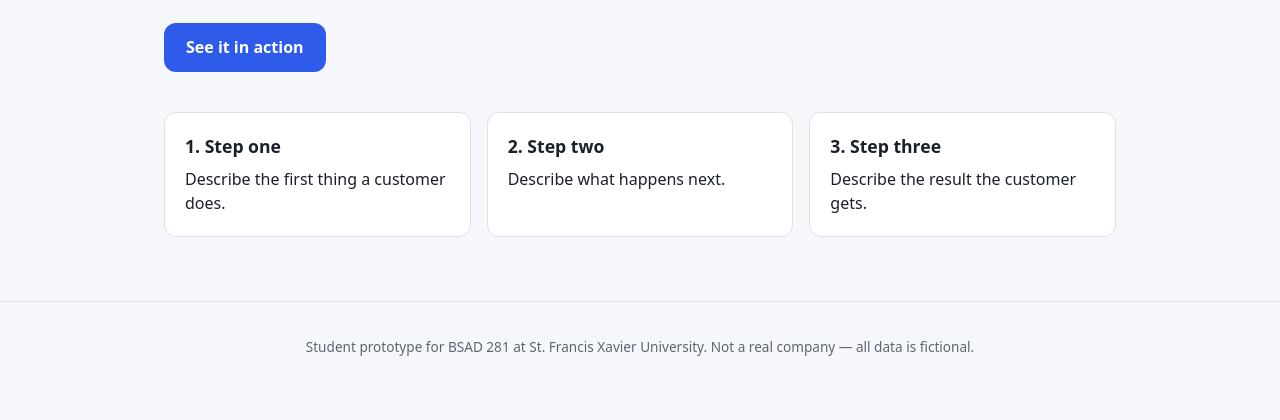
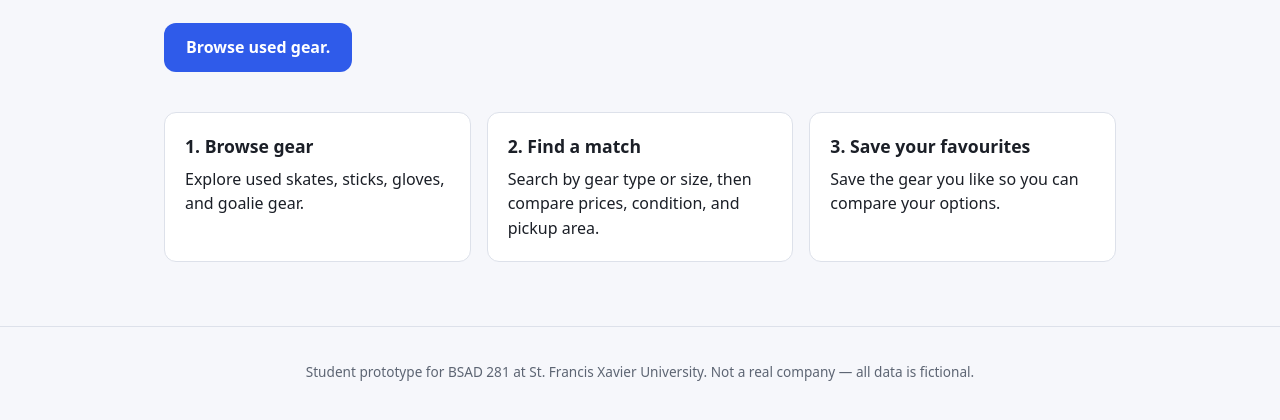
Before and after one commit to AndreRovers/hockey-gear-near-you, a plain HTML site: page index.html in a window 1280 px wide. Shown: the part 334-754 px from the top of the page. Drawn offline with Linux system fonts and the light colour scheme.

Commit message:
Update hockey gear homepage

```diff
--- a/index.html
+++ b/index.html
@@ -3,7 +3,7 @@
 <head>
   <meta charset="utf-8">
   <meta name="viewport" content="width=device-width, initial-scale=1">
-  <title>YourStartup</title>
+  <title>Hockey Gear Near You</title>
   <meta name="description" content="A student startup prototype for BSAD 281.">
   <link rel="stylesheet" href="styles.css">
 </head>
@@ -14,7 +14,7 @@
        Each link points to a "view" further down the page (#home, #explore, #about).
        ========================================================= -->
   <header class="site-header">
-    <a class="brand" href="#home" id="brand-name">YourStartup</a>
+    <a class="brand" href="#home" id="brand-name">Hockey Gear Near You</a>
     <nav aria-label="Main">
       <a href="#home">Home</a>
       <a href="#explore">Explore</a>
@@ -32,24 +32,25 @@
         <p class="eyebrow">Prototype</p>
         <h1 id="tagline">Find affoardable used hockey gear near you.</h1>
         <p class="lead" id="pitch">
-          Who is your customer, what problem do they have, and why is your
-          solution better than what they use today?
+          A local marketplace where hockey families can buy affoardable
+          used gear and sell equipment their kids have outgrown.
+
         </p>
-        <a class="button" href="#explore">See it in action</a>
+        <a class="button" href="#explore">Browse used gear.</a>
       </div>
 
       <div class="steps">
         <div class="card">
-          <h2>1. Step one</h2>
-          <p>Describe the first thing a customer does.</p>
+          <h2>1. Browse gear</h2>
+          <p>Explore used skates, sticks, gloves, and goalie gear.</p>
         </div>
         <div class="card">
-          <h2>2. Step two</h2>
-          <p>Describe what happens next.</p>
+          <h2>2. Find a match</h2>
+          <p>Search by gear type or size, then compare prices, condition, and pickup area.</p>
         </div>
         <div class="card">
-          <h2>3. Step three</h2>
-          <p>Describe the result the customer gets.</p>
+          <h2>3. Save your favourites</h2>
+          <p>Save the gear you like so you can compare your options.</p>
         </div>
       </div>
     </section>
```
